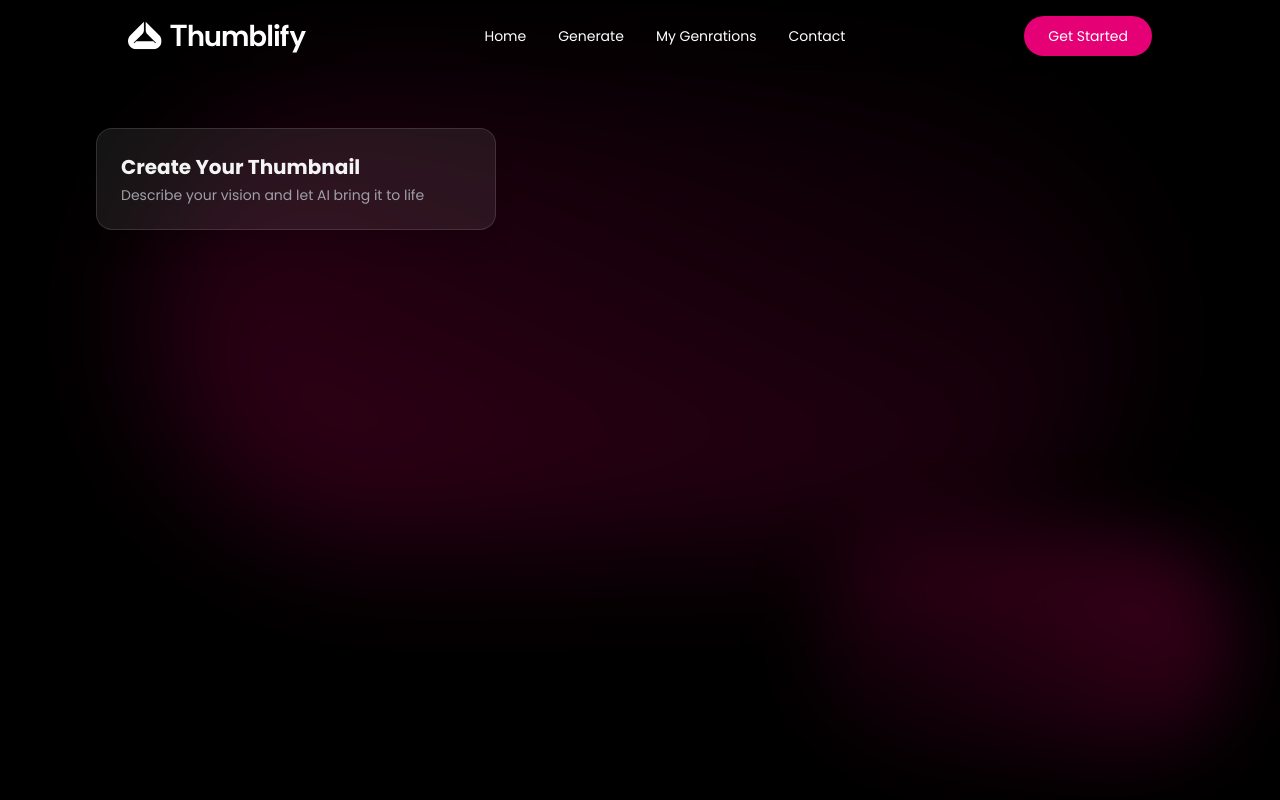
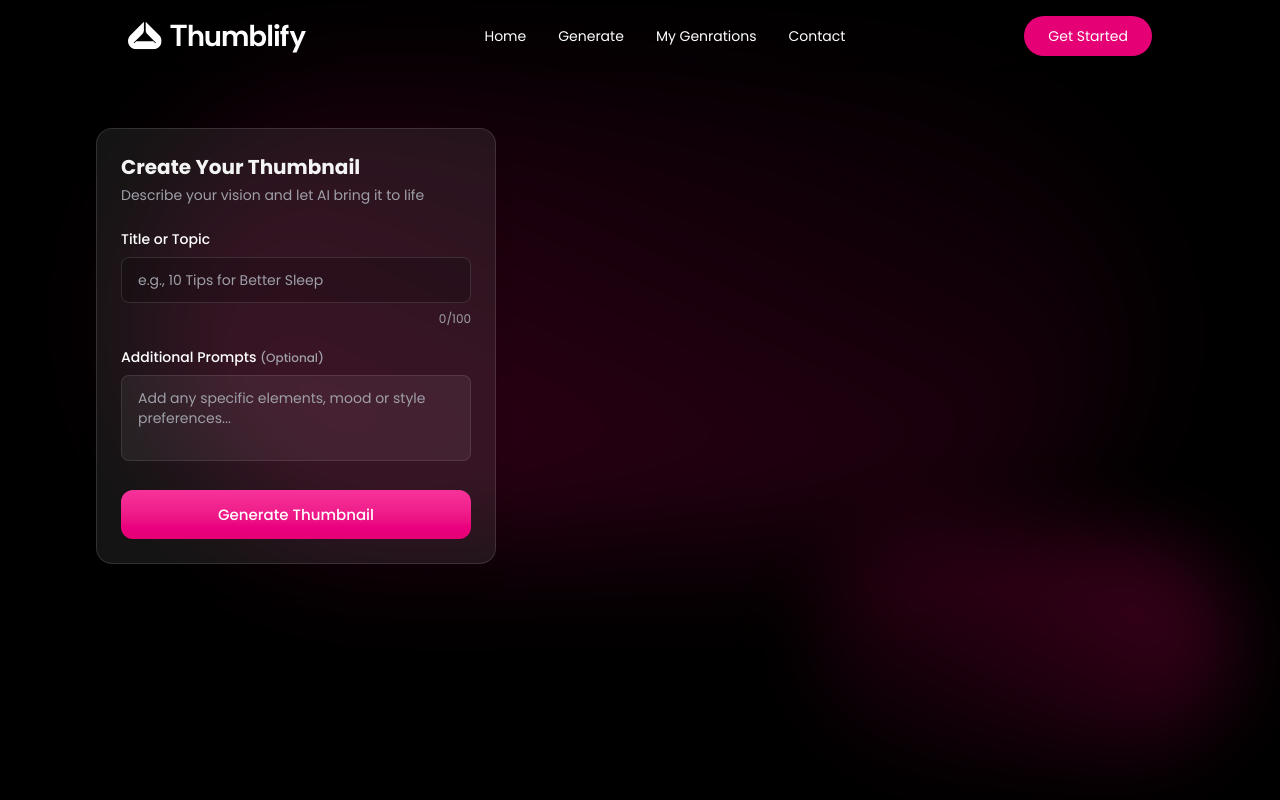
Before and after one commit to shankar-akashkore/ThumbForge, a React (Vite) app in the folder client/reactjs/: page /generate in a window 1280 px wide. Shown: the top 800 px of the page. Built offline with nearby package versions, Linux system fonts and the light colour scheme.

Commit message:
Generate page layout for title

```diff
--- a/client/reactjs/src/pages/Generate.tsx
+++ b/client/reactjs/src/pages/Generate.tsx
@@ -25,6 +25,39 @@
                 <h2 className="text-xl font-bold text-zinc-100 mb-1">Create Your Thumbnail</h2>
                 <p className="text-sm text-zinc-400">Describe your vision and let AI bring it to life</p>
               </div>
+
+              <div className="space-y-5">
+                <div className="space-y-2">
+                  <label className="block text-sm font-medium">Title or Topic</label>
+
+                  <input type="text" value={title} onChange={(e) => setTitle(e.target.value)} maxLength={100} placeholder="e.g., 10 Tips for Better Sleep" className="w-full px-4 py-3 rounded-lg border border-white/12 bg-black/20 text-zinc-100 placeholder:text-zinc-400 focus:outline-none focus:ring-2 focus:ring-pink-500"/>
+
+                  <div className="flex justify-end">
+                    <span className="text-xs text-zinc-400">{title.length}/100</span>
+                  </div>
+                </div>
+
+                {/* RatioSelector */}
+                {/* StyleSelector */}
+                {/* ColorSelector */}
+
+                {/* Details */}
+                <div className="space-y-2">
+                  <label className="block text-sm font-medium">
+                    Additional Prompts <span className="text-zinc-400 text-xs">(Optional)</span>
+                  </label>
+
+                  <textarea value={additionalDetails} onChange={(e) => setAdditionalDetails(e.target.value)} rows={3} placeholder="Add any specific elements, mood or style preferences..." className="w-full px-4 py-3 rounded-lg border border-white/10 bg-white/6 text-zinc-100 placeholder:text-zinc-400 focus:outline-none focus:ring-2 focus:ring-pink-500 resize-none"/>
+
+                </div>
+              </div>
+
+              {/* Button */}
+              {!id && (
+                <button className="text-[15px] w-full py-3.5 rounded-xl font-medium bg-linear-to-b from-pink-500 to-pink-600 hover:from-pink-700 disabled:cursor-not-allowed transition-colors">
+                  {loading ? "Generating..." : "Generate Thumbnail"}
+                </button>
+              )}
             </div>
           </div>
 
```
